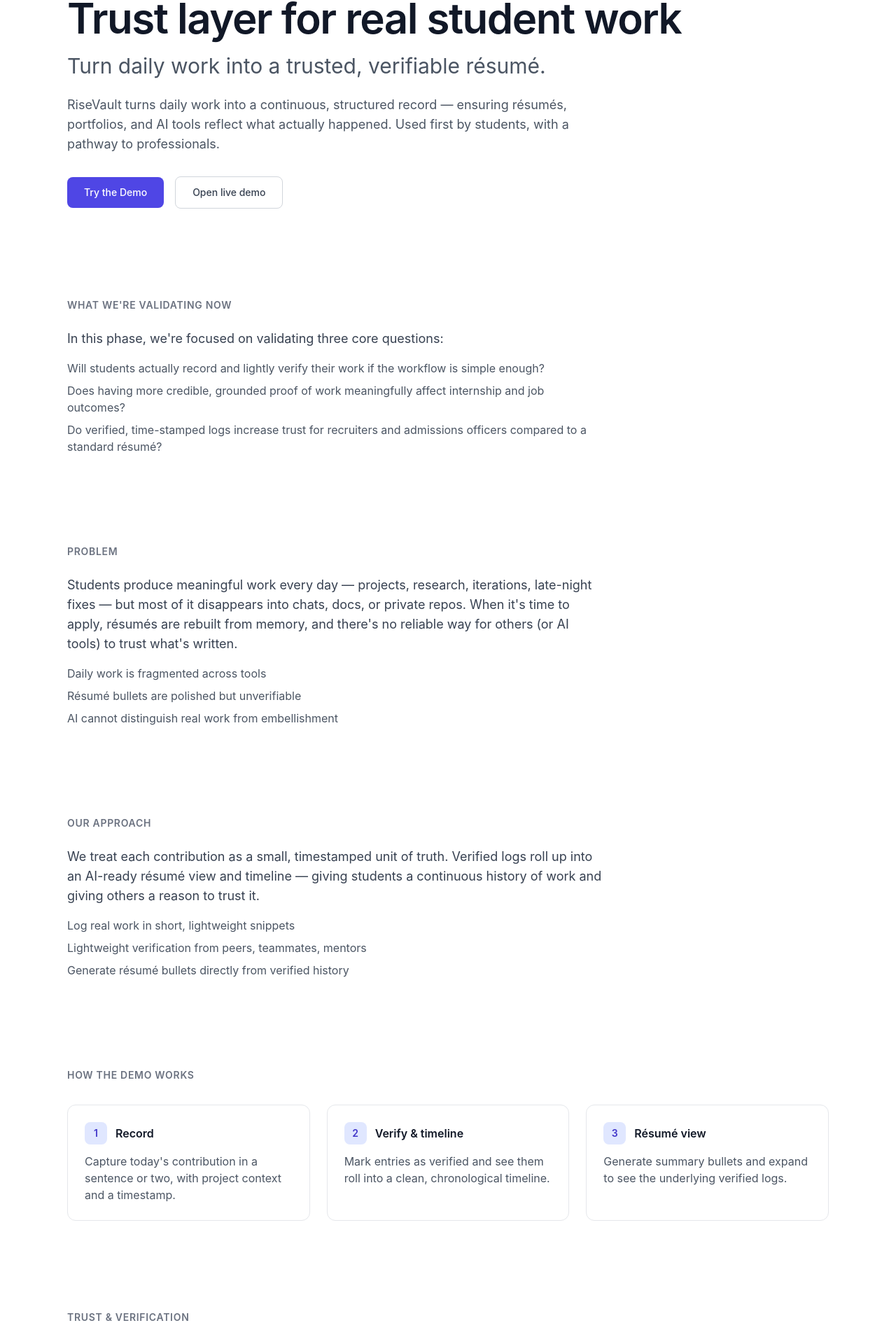
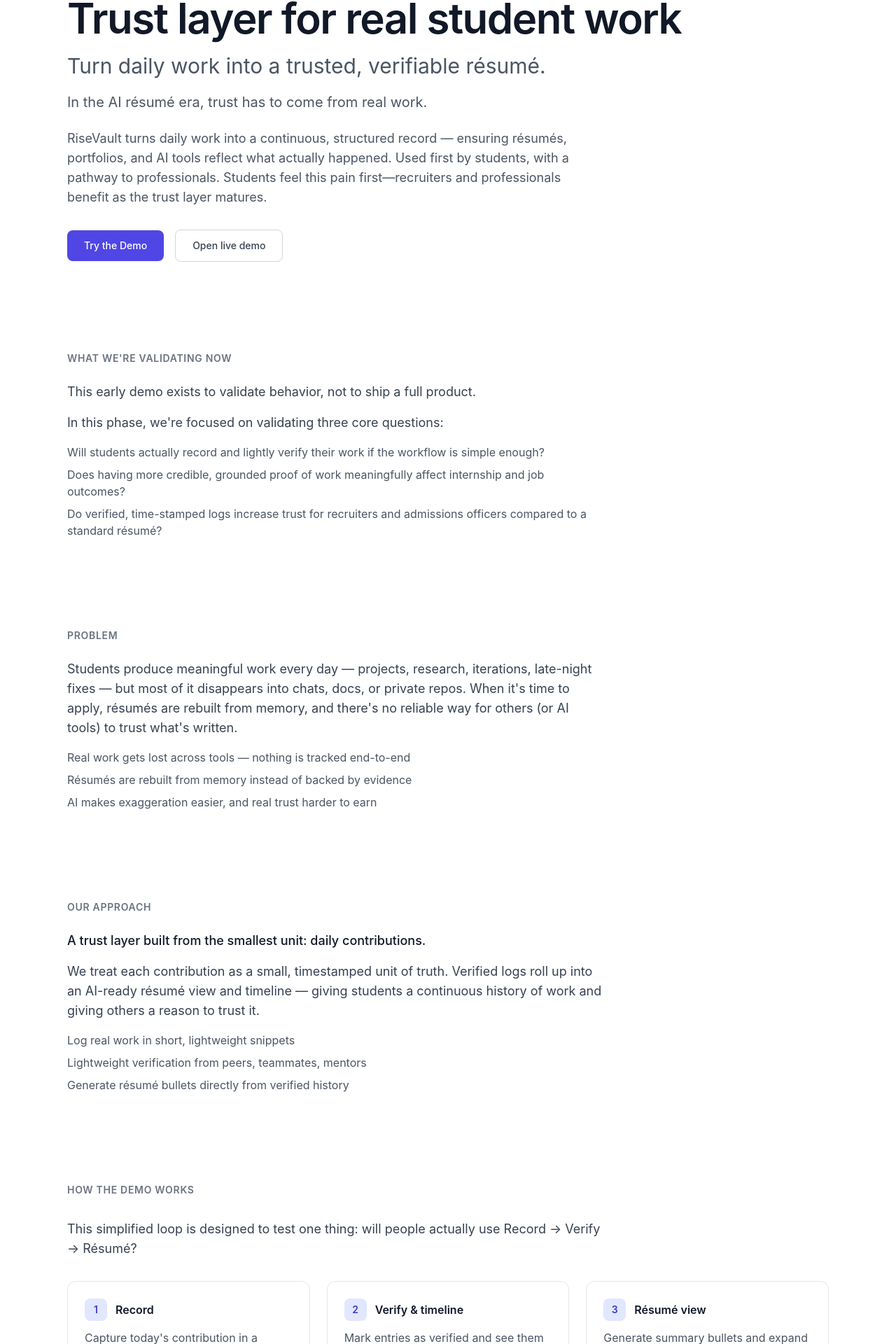
Before and after one commit to wowno1090858718/risevault-mvp, a Next.js app: page / in a window 1280 px wide. Shown: the part 169-2089 px from the top of the page at 70% size. Built offline with nearby package versions, Linux system fonts and the light colour scheme.

Commit message:
Update the landing page content structure

```diff
--- a/app/page.tsx
+++ b/app/page.tsx
@@ -25,12 +25,15 @@
             <h2 className="text-xl font-normal text-gray-600 sm:text-2xl lg:text-3xl">
               Turn daily work into a trusted, verifiable résumé.
             </h2>
+            <p className="text-lg font-normal text-gray-600 sm:text-xl">
+              In the AI résumé era, trust has to come from real work.
+            </p>
           </div>
 
           <p className="mt-4 mb-8 max-w-3xl text-base sm:text-lg text-gray-600">
             RiseVault turns daily work into a continuous, structured record — ensuring
             résumés, portfolios, and AI tools reflect what actually happened. Used first
-            by students, with a pathway to professionals.
+            by students, with a pathway to professionals. Students feel this pain first—recruiters and professionals benefit as the trust layer matures.
           </p>
 
           <div className="flex flex-wrap items-center gap-4 pt-2">
@@ -58,6 +61,9 @@
           </h2>
           <div className="space-y-4 max-w-3xl">
             <p className="text-base leading-relaxed text-gray-700 sm:text-lg">
+              This early demo exists to validate behavior, not to ship a full product.
+            </p>
+            <p className="text-base leading-relaxed text-gray-700 sm:text-lg">
               In this phase, we&apos;re focused on validating three core questions:
             </p>
             <ul className="space-y-2 text-gray-600">
@@ -81,9 +87,9 @@
               there&apos;s no reliable way for others (or AI tools) to trust what&apos;s written.
             </p>
             <ul className="space-y-2 text-gray-600">
-              <li>Daily work is fragmented across tools</li>
-              <li>Résumé bullets are polished but unverifiable</li>
-              <li>AI cannot distinguish real work from embellishment</li>
+              <li>Real work gets lost across tools — nothing is tracked end-to-end</li>
+              <li>Résumés are rebuilt from memory instead of backed by evidence</li>
+              <li>AI makes exaggeration easier, and real trust harder to earn</li>
             </ul>
           </div>
         </section>
@@ -94,6 +100,9 @@
             Our approach
           </h2>
           <div className="space-y-4 max-w-3xl">
+            <p className="text-base font-medium text-gray-900 sm:text-lg">
+              A trust layer built from the smallest unit: daily contributions.
+            </p>
             <p className="text-base leading-relaxed text-gray-700 sm:text-lg">
               We treat each contribution as a small, timestamped unit of truth. Verified
               logs roll up into an AI-ready résumé view and timeline — giving students a
@@ -112,6 +121,9 @@
           <h2 className="text-sm font-semibold uppercase tracking-wider text-gray-500">
             How the demo works
           </h2>
+          <p className="max-w-3xl text-base leading-relaxed text-gray-700 sm:text-lg">
+            This simplified loop is designed to test one thing: will people actually use Record → Verify → Résumé?
+          </p>
           <div className="grid gap-6 sm:grid-cols-3">
             <div className="rounded-xl border border-gray-200 bg-white p-6 transition-colors hover:bg-gray-50">
               <div className="mb-3 flex items-center gap-3">
@@ -161,6 +173,9 @@
               verifying it, and turning it into a trustworthy résumé output. The verification
               step is intentionally simplified, but reflects the real-world flow where
               teammates, mentors, or managers acknowledge a contribution&apos;s accuracy.
+            </p>
+            <p className="max-w-3xl text-base leading-relaxed text-gray-700 sm:text-lg">
+              Verification isn&apos;t about policing—it&apos;s about giving others a concrete reason to trust your work.
             </p>
             <div className="grid gap-6 grid-cols-1 sm:grid-cols-2 lg:grid-cols-3">
               <div className="rounded-xl border border-gray-200 bg-white p-6 shadow-sm transition-colors hover:bg-gray-50">
@@ -236,7 +251,10 @@
       {/* Footer */}
       <footer className="border-t border-gray-100 bg-white">
         <div className="mx-auto flex max-w-6xl flex-col items-center justify-between gap-4 px-6 py-6 text-sm text-gray-500 sm:flex-row sm:px-8">
-          <span>© {new Date().getFullYear()} RiseVault.</span>
+          <div className="flex flex-col gap-1">
+            <span>Built at NYU and tested with CS, design, and engineering students.</span>
+            <span>© {new Date().getFullYear()} RiseVault.</span>
+          </div>
           <div className="flex items-center gap-4">
             <a
               href="mailto:a.x.chen@outlook.com"
```
